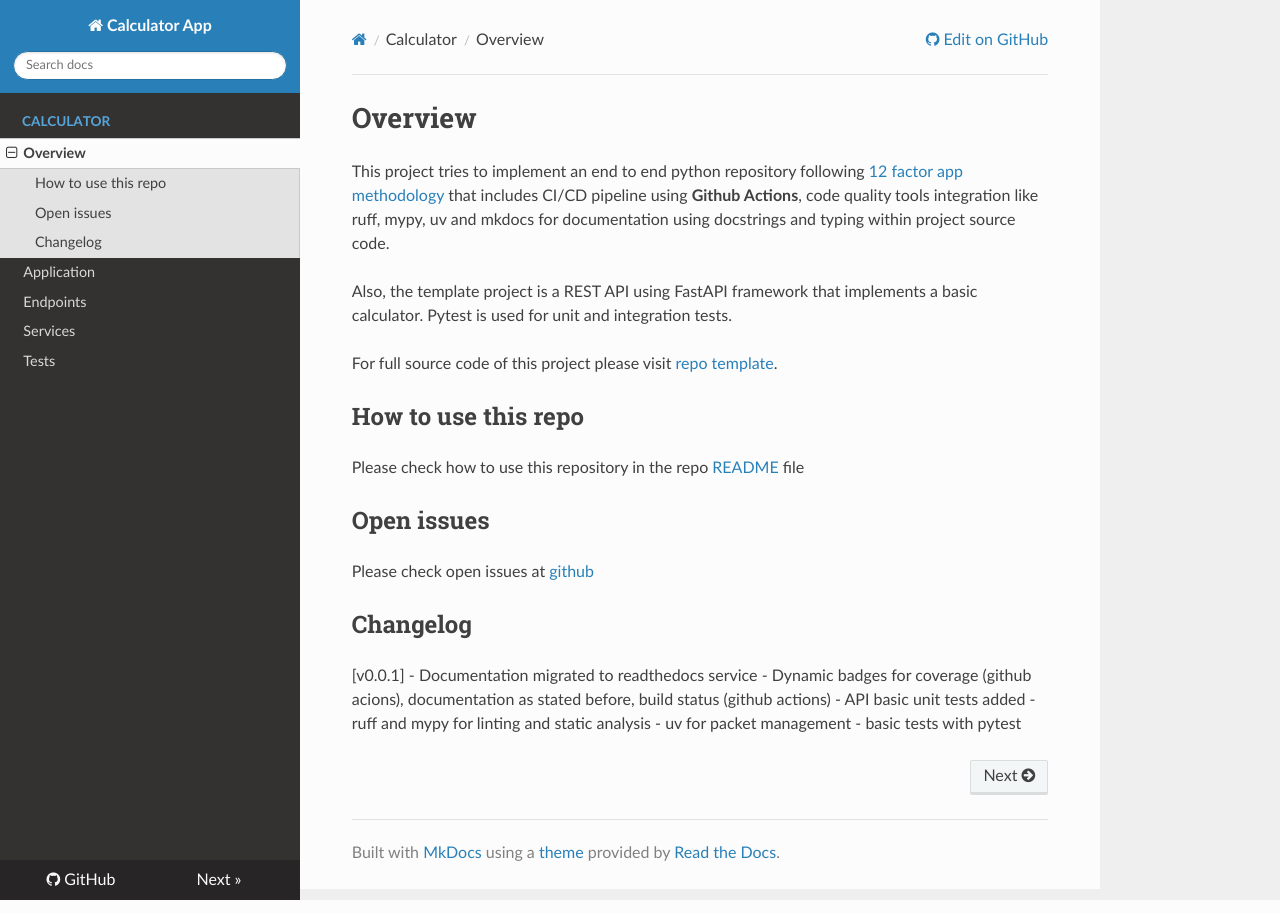
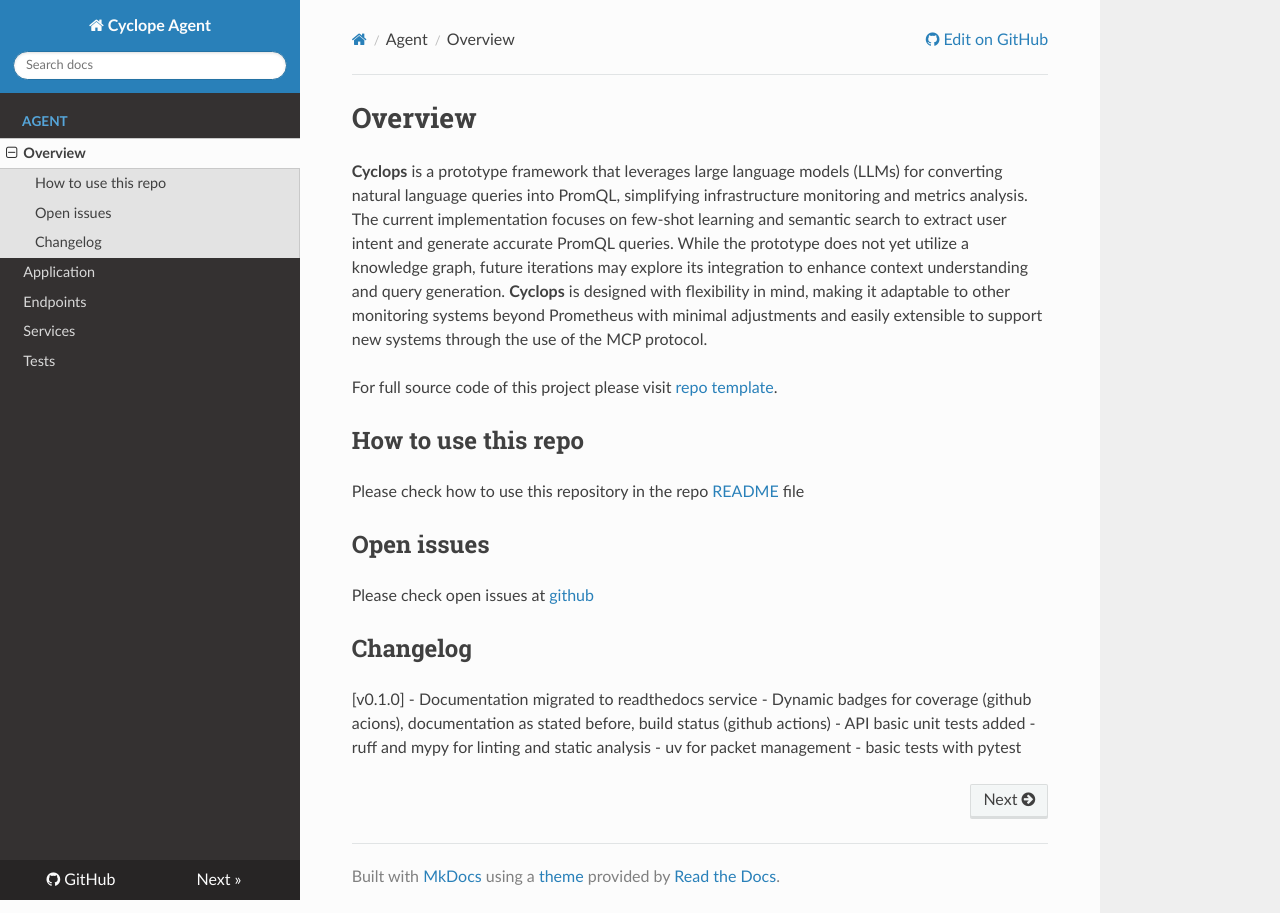
Before and after one commit to joagonzalez/cyclops-devops-agent, an MkDocs documentation site: the page built from docs/index.md, in a window 1280 px wide. Built offline with MkDocs 1.6.1, drawn with Linux system fonts in a browser that asks for light colours; nearby versions of some CDN libraries.

Commit message:
renaming in codebase files

```diff
--- a/docs/index.md
+++ b/docs/index.md
@@ -1,20 +1,19 @@
 # Overview
 
-This project tries to implement an end to end python repository following [12 factor app methodology](https://12factor.net/) that includes CI/CD pipeline using **Github Actions**, code quality tools integration like ruff, mypy, uv and mkdocs for documentation using docstrings and typing within project source code.
+**Cyclops** is a prototype framework that leverages large language models (LLMs) for converting natural language queries into PromQL, simplifying infrastructure monitoring and metrics analysis. The current implementation focuses on few-shot learning and semantic search to extract user intent and generate accurate PromQL queries. While the prototype does not yet utilize a knowledge graph, future iterations may explore its integration to enhance context understanding and query generation. **Cyclops** is designed with flexibility in mind, making it adaptable to other monitoring systems beyond Prometheus with minimal adjustments and easily extensible to support new systems through the use of the MCP protocol.
 
-Also, the template project is a REST API using FastAPI framework that implements a basic calculator. Pytest is used for unit and integration tests.
 
-For full source code of this project please visit [repo template](https://github.com/joagonzalez/python-seed/).
+For full source code of this project please visit [repo template](https://github.com/joagonzalez/cyclops-devops-agent/).
 
 ## How to use this repo
-Please check how to use this repository in the repo [README](https://github.com/joagonzalez/python-seed/blob/master/README.md) file
+Please check how to use this repository in the repo [README](https://github.com/joagonzalez/cyclops-devops-agent/blob/master/README.md) file
 
 ## Open issues
-Please check open issues at [github](https://github.com/joagonzalez/python-seed/issues)
+Please check open issues at [github](https://github.com/joagonzalez/cyclops-devops-agent/issues)
 
 ## Changelog
 
-[v0.0.1]
+[v0.1.0]
 - Documentation migrated to readthedocs service
 - Dynamic badges for coverage (github acions), documentation as stated before, build status (github actions)
 - API basic unit tests added
--- a/mkdocs.yml
+++ b/mkdocs.yml
@@ -1,12 +1,12 @@
-site_name: Calculator App
-site_url: https://calculator.qwerty.com.ar
-repo_url: https://github.com/joagonzalez/python-seed/
+site_name: Cyclope Agent
+site_url: https://promql-agent.qwerty.com.ar
+repo_url: https://github.com/joagonzalez/cyclops-devops-agent/
 edit_uri: edit/master/docs/
 
 nav:
-  - Calculator:
+  - Agent:
     - Overview: index.md
-    - Application: calculator.md
+    - Application: agent.md
     - Endpoints: endpoints.md
     - Services: services.md
   - Tests: tests.md
```
Also changed, not shown: docs/agent.md (renamed from docs/calculator.md, +1 -1 lines), 5 other files.
